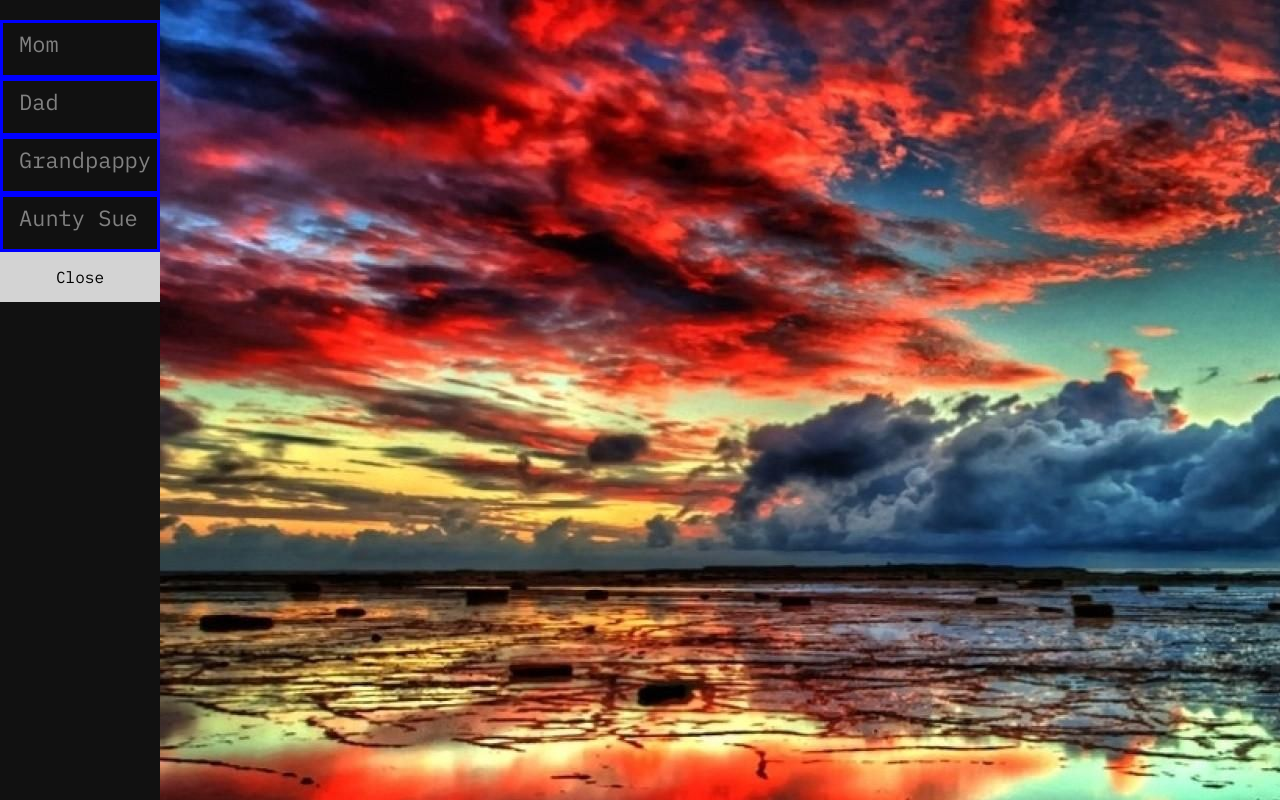
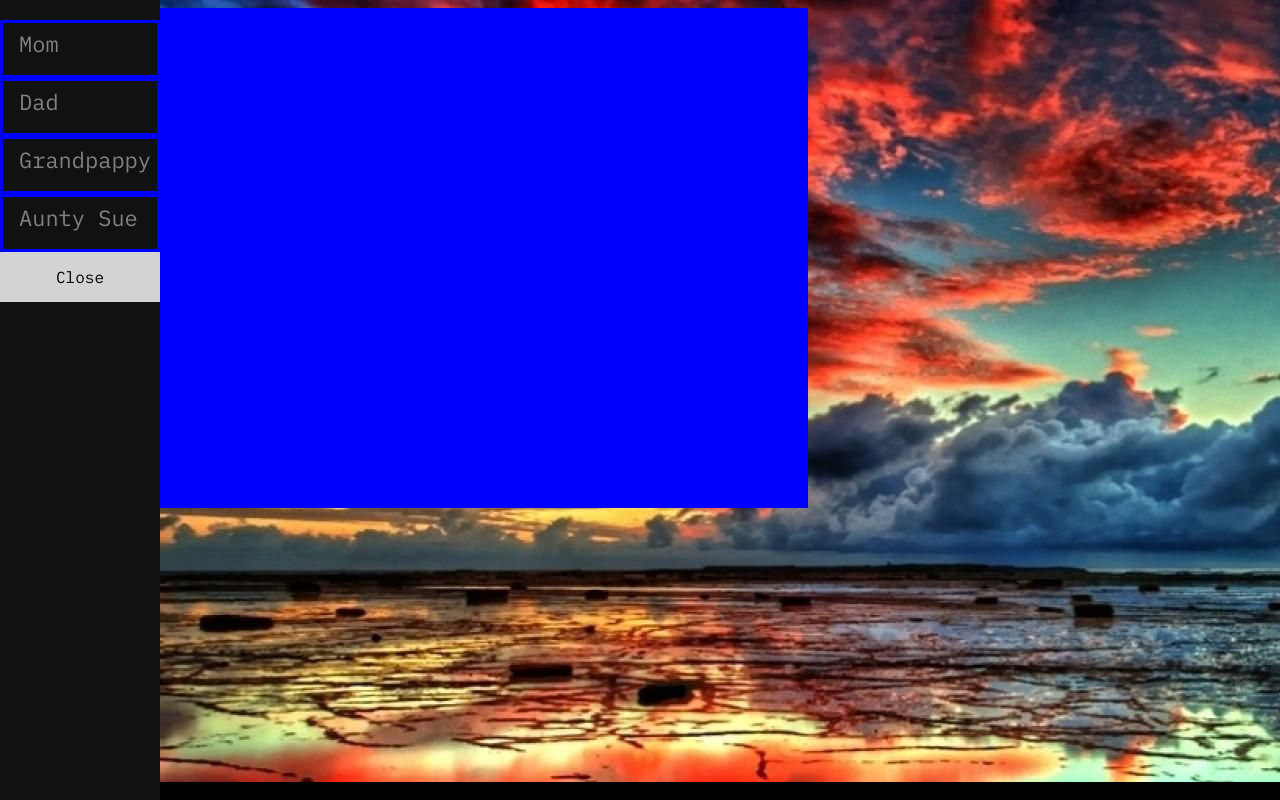
Before and after one commit to hlehv/pointandclick, a React (Create React App) app in the folder client/: page / in a window 1280 px wide. Built offline with nearby package versions, Linux system fonts and the light colour scheme.

Commit message:
Added window basics

```diff
--- a/client/src/components/App.js
+++ b/client/src/components/App.js
@@ -2,15 +2,16 @@ import React from "react";
 import Sidebar from "./Sidebar/Sidebar";
 import Dock from "./Dock/Dock";
 import Background from "./Background/Background";
+import Window from './Window/Window'
 
 class App extends React.Component {
   render() {
     return (
       <div className="App">
-
-	    <Background />
-        	<Sidebar />
-        	<Dock />
+	      <Background />
+        <Sidebar />
+        <Dock />
+        <Window />
       </div>
     );
   }
--- a/client/src/components/Background/Background.css
+++ b/client/src/components/Background/Background.css
@@ -2,7 +2,7 @@
   height: 100%;
   width: 100%;
   position: fixed;
-  z-index: 1;
+  z-index: -1;
   top: 0;
   left: 0;
   background-color: #111;
--- /dev/null
+++ b/client/src/components/Window/Window.css
@@ -0,0 +1,11 @@
+.Window_container{
+	align-items: center;
+	width: 800px;
+	height: 500px;
+}
+
+.Window{
+	width: 100%;
+	height: 100%;
+	background-color: blue;
+}
--- /dev/null
+++ b/client/src/components/Window/Window.js
@@ -0,0 +1,33 @@
+import React from "react";
+import "./Window.css";
+
+
+class Window extends React.Component {
+  constructor(props){
+    super(props);
+    this.state = {
+
+    }
+  }
+
+  render() {
+    return (
+      <div class="Window_container">
+        {/*<Window_topbar/>*/}
+        {this.renderWindow()}
+      </div>
+    );
+  }
+
+  handleClick = () => {
+
+  }
+
+  renderWindow(){
+    return(<div class="Window">
+      Window here
+    </div>);
+  }
+}
+
+export default Window;
```
Also changed, not shown: client/src/components/Window/Window_topbar/Window_topbar.js (added), 1 other file (tests, documents, lock files or other folders).
